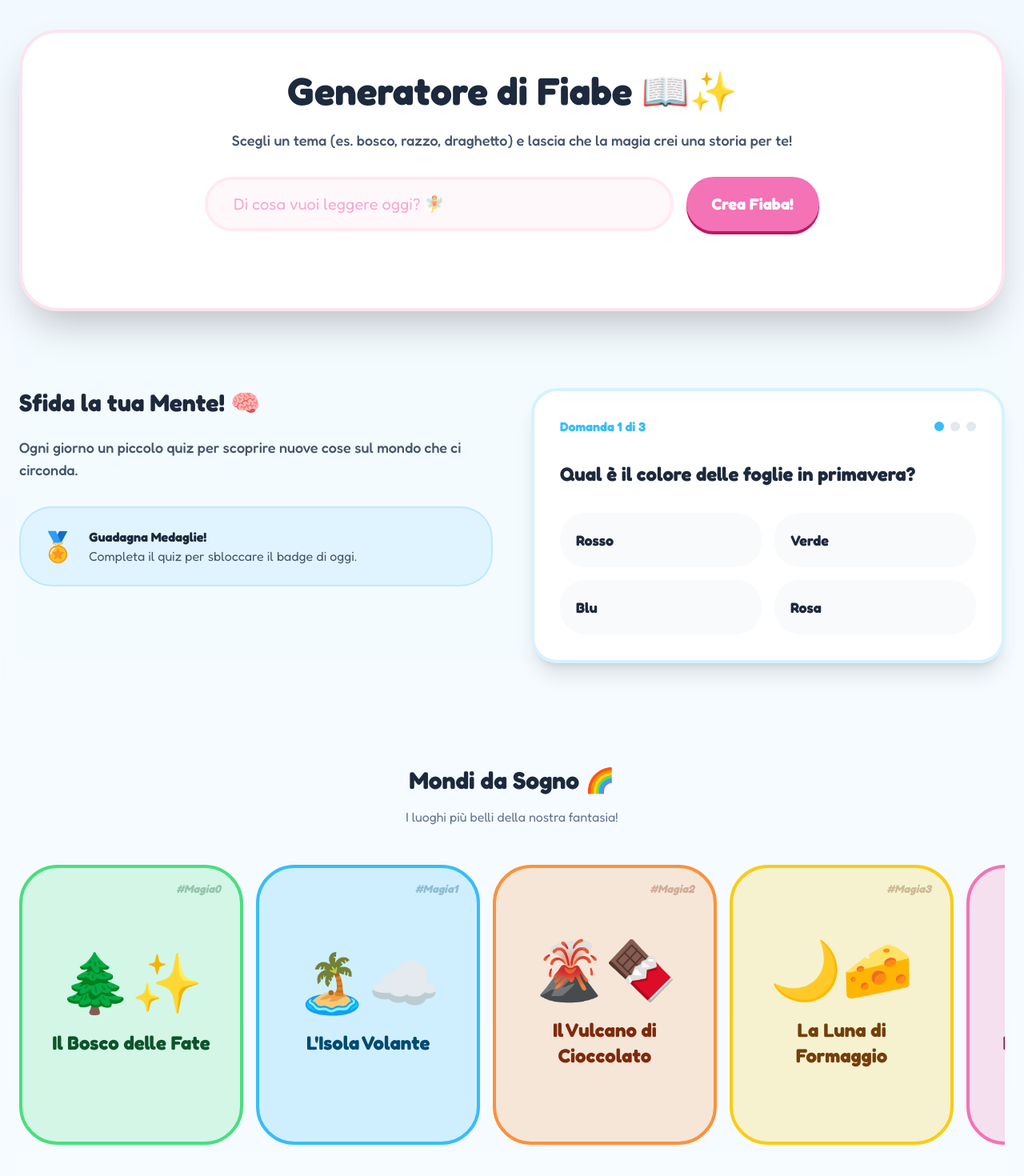
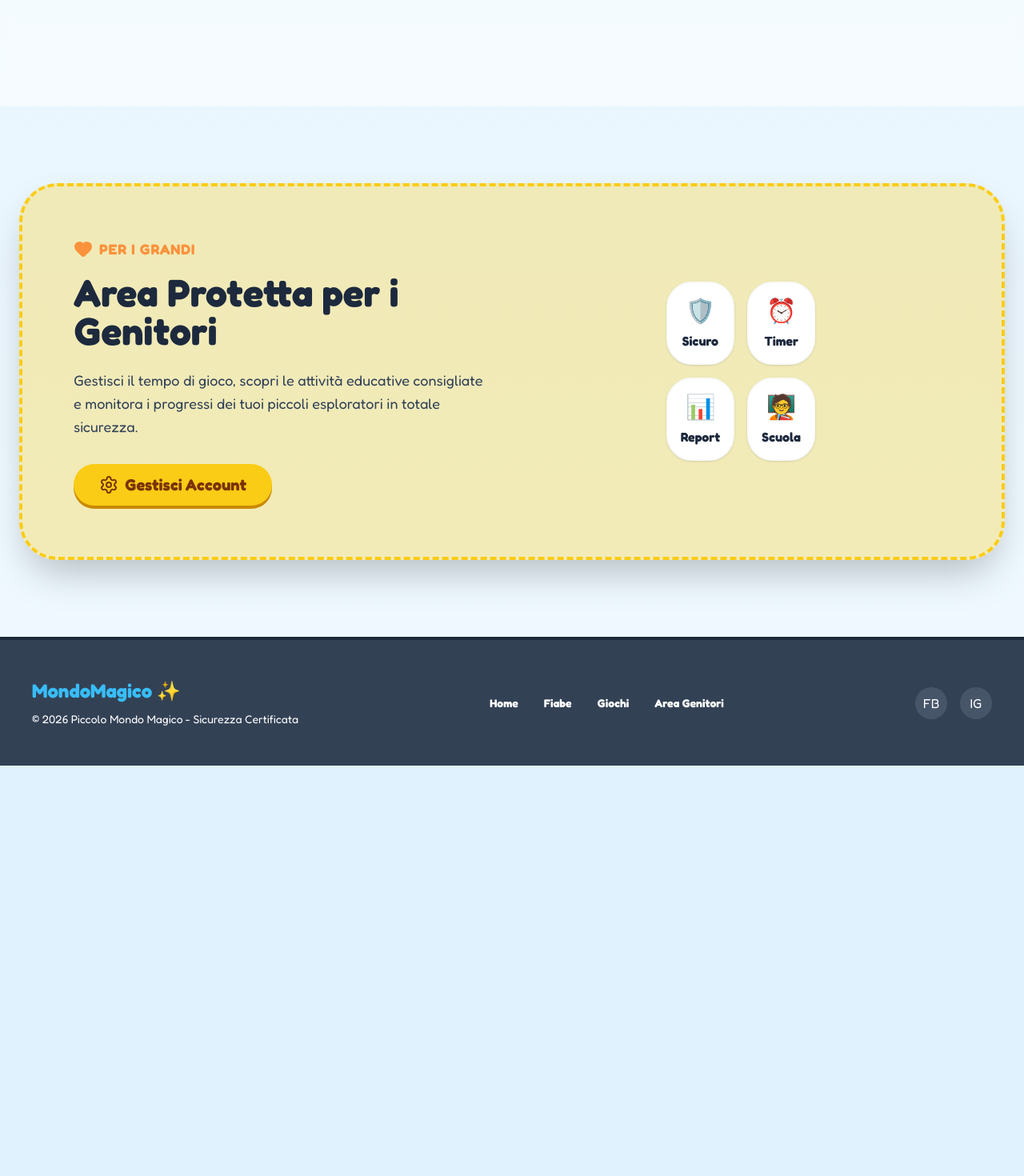
Before and after one commit to diaragiacomo-sudo/Bambini-world, a React (Vite) app: page / in a window 1280 px wide. Shown: the part 1266-2736 px from the top of the page at 80% size. After the commit the page ends 2223 px from the top, so only its background shows below. Built offline with nearby package versions, Linux system fonts and the light colour scheme.

Commit message:
feat: Add navigation to sections
Introduce `activeSection` state and `navigateTo` function to manage navigation between app sections. This allows users to smoothly transition to different content areas and closes the menu upon navigation.

```diff
--- a/src/App.tsx
+++ b/src/App.tsx
@@ -40,11 +40,18 @@ const NAV_ITEMS = [
 ];
 
 export default function App() {
+  const [activeSection, setActiveSection] = useState("home");
   const [isMenuOpen, setIsMenuOpen] = useState(false);
   const [isSoundOn, setIsSoundOn] = useState(true);
   const [loadingStory, setLoadingStory] = useState(false);
   const [generatedStory, setGeneratedStory] = useState("");
   const [storyTopic, setStoryTopic] = useState("");
+
+  const navigateTo = (section: string) => {
+    setActiveSection(section.toLowerCase());
+    setIsMenuOpen(false);
+    window.scrollTo({ top: 0, behavior: "smooth" });
+  };
 
   const generateStory = async () => {
     setLoadingStory(true);
@@ -75,7 +82,7 @@ export default function App() {
 
       {/* Navigation */}
       <nav className="relative z-50 px-6 py-4 flex items-center justify-between bg-white/80 backdrop-blur-md border-b-4 border-[#BAE6FD]">
-        <div className="flex items-center gap-3">
+        <div className="flex items-center gap-3 cursor-pointer" onClick={() => navigateTo("home")}>
           <div className="w-10 h-10 bg-brand-yellow rounded-xl flex items-center justify-center shadow-[0_4px_0_#EAB308]">
             <span className="text-xl">✨</span>
           </div>
@@ -89,13 +96,18 @@ export default function App() {
           {NAV_ITEMS.map((item) => (
             <button
               key={item.name}
+              onClick={() => navigateTo(item.name === "Per Genitori" ? "genitori" : item.name)}
               className={cn(
                 "px-6 py-2 rounded-full font-bold text-lg transition-all",
-                item.color === "sky" && "bg-brand-sky text-white shadow-[0_4px_0_#0284C7]",
-                item.color === "yellow" && "bg-brand-yellow text-amber-900 shadow-[0_4px_0_#CA8A04]",
-                item.color === "mint" && "bg-brand-mint text-emerald-900 shadow-[0_4px_0_#16A34A]",
-                item.color === "pink" && "bg-brand-pink text-white shadow-[0_4px_0_#BE185D]",
-                item.color === "orange" && "bg-brand-orange text-white shadow-[0_4px_0_#C2410C]",
+                activeSection === item.name.toLowerCase() || (activeSection === "genitori" && item.name === "Per Genitori")
+                  ? "bg-slate-800 text-white scale-105"
+                  : cn(
+                      item.color === "sky" && "bg-brand-sky text-white shadow-[0_4px_0_#0284C7] hover:translate-y-[-2px]",
+                      item.color === "yellow" && "bg-brand-yellow text-amber-900 shadow-[0_4px_0_#CA8A04] hover:translate-y-[-2px]",
+                      item.color === "mint" && "bg-brand-mint text-emerald-900 shadow-[0_4px_0_#16A34A] hover:translate-y-[-2px]",
+                      item.color === "pink" && "bg-brand-pink text-white shadow-[0_4px_0_#BE185D] hover:translate-y-[-2px]",
+                      item.color === "orange" && "bg-brand-orange text-white shadow-[0_4px_0_#C2410C] hover:translate-y-[-2px]",
+                    )
               )}
             >
               {item.name}
@@ -119,6 +131,15 @@ export default function App() {
         </div>
       </nav>
 
+      {/* Main Content Areas */}
+      <AnimatePresence mode="wait">
+        {activeSection === "home" && (
+          <motion.div
+            key="home"
+            initial={{ opacity: 0, y: 20 }}
+            animate={{ opacity: 1, y: 0 }}
+            exit={{ opacity: 0, y: -20 }}
+          >
             {/* Hero Section */}
             <header className="relative z-10 px-6 pt-12 pb-24 md:pt-24 max-w-7xl mx-auto flex flex-col md:flex-row items-center gap-12">
               <div className="flex-1 text-center md:text-left">
@@ -143,7 +164,7 @@ export default function App() {
                   transition={{ delay: 0.2 }}
                   className="flex flex-wrap justify-center md:justify-start gap-6 items-center"
                 >
-            <MagicButton variant="yellow" className="px-12 py-5 text-2xl rounded-[40px]">Inizia l'Avventura!</MagicButton>
+                  <MagicButton variant="yellow" onClick={() => navigateTo("giochi")} className="px-12 py-5 text-2xl rounded-[40px]">Inizia l'Avventura!</MagicButton>
                   <div className="flex items-center gap-3">
                      <div className="w-12 h-12 bg-brand-mint rounded-full flex items-center justify-center text-white shadow-[0_4px_0_#16A34A] cursor-pointer hover:translate-y-1 hover:shadow-none transition-all">
                        <PlayCircle size={28} />
@@ -172,127 +193,113 @@ export default function App() {
                     desc="Storie magiche che prendono vita."
                     icon={BookOpen}
                     color="pink"
+                    onClick={() => navigateTo("fiabe")}
                   />
                   <ActivityCard
                     title="Giochi Educativi"
                     desc="Mini quiz e giochi per diventare super intelligenti."
                     icon={Gamepad2}
                     color="sky"
+                    onClick={() => navigateTo("giochi")}
                   />
                   <ActivityCard
                     title="Laboratorio"
                     desc="Impara a disegnare e creare cose bellissime."
                     icon={Palette}
                     color="orange"
+                    onClick={() => navigateTo("creatività")}
                   />
                   <ActivityCard
                     title="Piccoli Scienziati"
                     desc="Video brevi per scoprire come funziona il mondo."
                     icon={Video}
                     color="mint"
+                    onClick={() => navigateTo("video")}
                   />
                 </div>
+              </div>
+            </main>
+          </motion.div>
+        )}
 
-          {/* AI Story Generator Section */}
+        {activeSection === "fiabe" && (
+          <motion.div
+            key="fiabe"
+            initial={{ opacity: 0, x: 100 }}
+            animate={{ opacity: 1, x: 0 }}
+            exit={{ opacity: 0, x: -100 }}
+            className="relative z-10 px-6 py-24 max-w-7xl mx-auto"
+          >
+            <div className="mb-12 flex items-center gap-4">
+               <button onClick={() => navigateTo("home")} className="p-4 bg-white rounded-full shadow-md text-2xl hover:scale-110 transition-transform">🏠</button>
+               <h2 className="text-5xl font-black text-slate-800">Fiabe Incantate 📖</h2>
+            </div>
+            {/* Move Generator here */}
             <div className="bg-white rounded-[3rem] p-8 md:p-12 shadow-2xl border-4 border-brand-pink/20 overflow-hidden relative">
-            <div className="absolute top-0 right-0 w-32 h-32 bg-brand-pink opacity-10 rounded-bl-full -z-10" />
               <div className="max-w-3xl mx-auto text-center">
-              <h3 className="text-3xl md:text-5xl font-black text-slate-800 mb-6">Generatore di Fiabe 📖✨</h3>
-              <p className="text-lg text-slate-600 mb-8 font-medium">
-                Scegli un tema (es. bosco, razzo, draghetto) e lascia che la magia crei una storia per te!
-              </p>
-
+                <h3 className="text-3xl md:text-5xl font-black text-slate-800 mb-6">Generatore di Fiabe ✨</h3>
+                <p className="text-lg text-slate-600 mb-8 font-medium">Scegli un tema e lascia che la magia crei una storia per te!</p>
                 <div className="flex flex-col md:flex-row gap-4 mb-12">
                   <input
                     type="text"
                     value={storyTopic}
                     onChange={(e) => setStoryTopic(e.target.value)}
                     placeholder="Di cosa vuoi leggere oggi? 🧚"
-                  className="flex-1 px-8 py-4 rounded-full text-xl border-4 border-brand-pink/10 focus:border-brand-pink focus:outline-none bg-brand-pink/5 placeholder:text-brand-pink/60 transition-all"
+                    className="flex-1 px-8 py-4 rounded-full text-xl border-4 border-brand-pink/10 focus:border-brand-pink focus:outline-none bg-brand-pink/5"
                   />
-                <MagicButton
-                  variant="pink"
-                  onClick={generateStory}
-                  className="whitespace-nowrap"
+                  <MagicButton variant="pink" onClick={generateStory}>{loadingStory ? "Creando..." : "Crea Fiaba!"}</MagicButton>
+                </div>
+                {generatedStory && (
+                  <motion.div initial={{ opacity: 0 }} animate={{ opacity: 1 }} className="p-8 bg-brand-pink/5 rounded-3xl text-left border-2 border-dashed border-brand-pink/30 font-medium italic leading-relaxed whitespace-pre-wrap">
+                    {generatedStory}
+                  </motion.div>
+                )}
+              </div>
+            </div>
+          </motion.div>
+        )}
+
+        {activeSection === "giochi" && (
+          <motion.div
+            key="giochi"
+            initial={{ opacity: 0, x: 100 }}
+            animate={{ opacity: 1, x: 0 }}
+            exit={{ opacity: 0, x: -100 }}
+            className="relative z-10 px-6 py-24 max-w-7xl mx-auto"
           >
-                  {loadingStory ? "Creando Magia..." : "Crea Fiaba!"}
-                </MagicButton>
+            <div className="mb-12 flex items-center gap-4">
+               <button onClick={() => navigateTo("home")} className="p-4 bg-white rounded-full shadow-md text-2xl hover:scale-110 transition-transform">🏠</button>
+               <h2 className="text-5xl font-black text-slate-800">Sala Giochi 🎮</h2>
             </div>
+            <div className="grid grid-cols-1 lg:grid-cols-2 gap-12">
+               <div><h3 className="text-3xl font-black mb-6">Sfida la tua Mente! 🧠</h3><MagicQuiz /></div>
+               <div className="bg-brand-sky/10 p-8 rounded-3xl border-2 border-brand-sky/20">
+                  <h4 className="text-2xl font-black mb-4 italic">Prossimamente...</h4>
+                  <p className="text-slate-600">Altre sfide magiche e mini-giochi interattivi stanno per arrivare!</p>
+               </div>
+            </div>
+          </motion.div>
+        )}
 
-              <AnimatePresence mode="wait">
-                {generatedStory && (
+        {["creatività", "video", "genitori"].includes(activeSection) && (
           <motion.div
-                    initial={{ opacity: 0, scale: 0.9 }}
-                    animate={{ opacity: 1, scale: 1 }}
-                    exit={{ opacity: 0, scale: 0.9 }}
-                    className="p-8 bg-brand-pink/5 rounded-3xl border-2 border-dashed border-brand-pink/30 text-left relative"
+            key="coming-soon"
+            initial={{ opacity: 0 }}
+            animate={{ opacity: 1 }}
+            className="relative z-10 px-6 py-48 text-center"
           >
-                    <div className="absolute -top-4 -left-4 text-4xl transform -rotate-12">💭</div>
-                    <div className="absolute -bottom-4 -right-4 text-4xl transform rotate-12">✨</div>
-                    <p className="text-xl text-slate-700 leading-relaxed whitespace-pre-wrap font-medium italic">
-                      {generatedStory}
-                    </p>
+            <div className="inline-block p-12 bg-white rounded-[4rem] shadow-2xl border-4 border-dashed border-brand-yellow">
+              <div className="text-6xl mb-6">🚀</div>
+              <h2 className="text-4xl font-black mb-4">Lavori in Corso!</h2>
+              <p className="text-xl text-slate-500 mb-8 italic">Stiamo preparando qualcosa di unico...</p>
+              <MagicButton variant="yellow" onClick={() => navigateTo("home")}>Torna alla Home</MagicButton>
+            </div>
           </motion.div>
         )}
       </AnimatePresence>
-            </div>
-          </div>
 
-          {/* Educational Game Section */}
-          <div className="grid grid-cols-1 lg:grid-cols-2 gap-12 mt-24">
-            <div>
-              <h3 className="text-3xl font-black text-slate-800 mb-6">Sfida la tua Mente! 🧠</h3>
-              <p className="text-lg text-slate-600 mb-8 font-medium">
-                Ogni giorno un piccolo quiz per scoprire nuove cose sul mondo che ci circonda.
-              </p>
-              <div className="p-6 bg-brand-sky/10 rounded-3xl border-2 border-brand-sky/20 flex items-center gap-4">
-                 <div className="text-4xl">🏅</div>
-                 <div>
-                    <div className="font-black text-slate-800">Guadagna Medaglie!</div>
-                    <div className="text-slate-600">Completa il quiz per sbloccare il badge di oggi.</div>
-                 </div>
-              </div>
-            </div>
-            <MagicQuiz />
-          </div>
-
-          {/* Magic Slider Section */}
-          <div className="mt-32">
-             <div className="text-center mb-12">
-                <h3 className="text-3xl font-black text-slate-800 mb-4">Mondi da Sogno 🌈</h3>
-                <p className="text-slate-500">I luoghi più belli della nostra fantasia!</p>
-             </div>
-             <div className="flex gap-4 overflow-x-auto pb-8 snap-x no-scrollbar">
-                {[
-                  { t: "Il Bosco delle Fate", i: "🌲✨", c: "mint" },
-                  { t: "L'Isola Volante", i: "🏝️☁️", c: "sky" },
-                  { t: "Il Vulcano di Cioccolato", i: "🌋🍫", c: "orange" },
-                  { t: "La Luna di Formaggio", i: "🌙🧀", c: "yellow" },
-                  { t: "Il Mondo Rainbow", i: "🌈🦄", c: "pink" },
-                ].map((item, idx) => (
-                  <motion.div
-                    key={idx}
-                    whileHover={{ scale: 1.05 }}
-                    className={cn(
-                      "snap-center min-w-[280px] h-[350px] rounded-[3rem] p-8 flex flex-col items-center justify-center text-center border-4 relative overflow-hidden",
-                      item.c === 'mint' && "bg-brand-mint/20 border-brand-mint text-green-900",
-                      item.c === 'sky' && "bg-brand-sky/20 border-brand-sky text-sky-900",
-                      item.c === 'orange' && "bg-brand-orange/20 border-brand-orange text-orange-900",
-                      item.c === 'pink' && "bg-brand-pink/20 border-brand-pink text-pink-900",
-                      item.c === 'yellow' && "bg-brand-yellow/20 border-brand-yellow text-yellow-900",
-                    )}
-                  >
-                    <div className="text-7xl mb-6">{item.i}</div>
-                    <div className="text-2xl font-black">{item.t}</div>
-                    <div className="absolute top-4 right-6 text-sm font-bold opacity-30 italic">#Magia{idx}</div>
-                  </motion.div>
-                ))}
-             </div>
-          </div>
-        </div>
-      </main>
-
-      {/* Parents Section Preview */}
+      {/* Parents Section Preview (Solo in Home) */}
+      {activeSection === "home" && (
         <section className="relative z-10 px-6 py-24 max-w-7xl mx-auto">
           <div className="bg-brand-yellow/30 p-8 md:p-16 rounded-[3rem] border-4 border-dashed border-brand-yellow flex flex-col md:flex-row items-center gap-12 shadow-2xl">
             <div className="flex-1">
@@ -304,45 +311,45 @@ export default function App() {
               <p className="text-lg text-slate-700 mb-8 leading-relaxed">
                 Gestisci il tempo di gioco, scopri le attività educative consigliate e monitora i progressi dei tuoi piccoli esploratori in totale sicurezza.
               </p>
-            <MagicButton variant="yellow" icon={Settings} className="bg-white hover:bg-slate-50 border-slate-200">
+              <MagicButton variant="yellow" icon={Settings} onClick={() => navigateTo("genitori")} className="bg-white hover:bg-slate-50 border-slate-200">
                 Gestisci Account
               </MagicButton>
             </div>
             <div className="flex-1 w-full flex justify-center">
                <div className="grid grid-cols-2 gap-4">
-                <div className="p-4 bg-white rounded-2xl shadow-sm text-center">
-                   <div className="text-3xl mb-2">🛡️</div>
-                   <div className="font-bold">Sicuro</div>
+                  {[
+                    { e: "🛡️", t: "Sicuro" },
+                    { e: "⏰", t: "Timer" },
+                    { e: "📊", t: "Report" },
+                    { e: "🧑‍🏫", t: "Scuola" },
+                  ].map(badge => (
+                    <div key={badge.t} className="p-4 bg-white rounded-2xl shadow-sm text-center border-2 border-slate-50 hover:border-brand-yellow transition-colors">
+                       <div className="text-3xl mb-2">{badge.e}</div>
+                       <div className="font-bold text-slate-800">{badge.t}</div>
                     </div>
-                <div className="p-4 bg-white rounded-2xl shadow-sm text-center">
-                   <div className="text-3xl mb-2">⏰</div>
-                   <div className="font-bold">Timer</div>
-                </div>
-                <div className="p-4 bg-white rounded-2xl shadow-sm text-center">
-                   <div className="text-3xl mb-2">📊</div>
-                   <div className="font-bold">Report</div>
-                </div>
-                <div className="p-4 bg-white rounded-2xl shadow-sm text-center">
-                   <div className="text-3xl mb-2">🧑‍🏫</div>
-                   <div className="font-bold">Scuola</div>
-                </div>
+                  ))}
                </div>
             </div>
           </div>
         </section>
+      )}
 
       {/* Footer */}
-      <footer className="relative z-10 bg-[#334155] border-t-4 border-[#1E293B] py-8 px-10 text-white">
-        <div className="max-w-7xl mx-auto flex flex-col md:flex-row items-center justify-between gap-6">
-          <div className="text-[14px]">© 2026 MondoMagico - Sicurezza Certificata per Bambini</div>
-          <div className="flex flex-wrap justify-center gap-8 text-[14px] font-medium">
-             <span className="cursor-pointer hover:text-brand-pink italic underline underline-offset-4 decoration-sky-400">Privacy Policy</span>
-             <span className="cursor-pointer hover:text-brand-pink italic underline underline-offset-4 decoration-sky-400">Contatti</span>
-             <span className="cursor-pointer hover:text-brand-pink italic underline underline-offset-4 decoration-sky-400">Guida per i piccoli</span>
+      <footer className="relative z-10 bg-[#334155] border-t-4 border-[#1E293B] py-12 px-10 text-white mt-auto">
+        <div className="max-w-7xl mx-auto flex flex-col md:flex-row items-center justify-between gap-12 text-center md:text-left">
+          <div className="text-[14px]">
+             <div className="font-black text-2xl mb-2 text-brand-sky">MondoMagico ✨</div>
+             © 2026 Piccolo Mondo Magico - Sicurezza Certificata
           </div>
-          <div className="flex gap-3">
-             <div className="w-8 h-8 bg-[#475569] rounded-full" />
-             <div className="w-8 h-8 bg-[#475569] rounded-full" />
+          <div className="flex flex-wrap justify-center gap-8 text-[14px] font-bold">
+             <span onClick={() => navigateTo("home")} className="cursor-pointer hover:text-brand-sky transition-colors">Home</span>
+             <span onClick={() => navigateTo("fiabe")} className="cursor-pointer hover:text-brand-sky transition-colors">Fiabe</span>
+             <span onClick={() => navigateTo("giochi")} className="cursor-pointer hover:text-brand-sky transition-colors">Giochi</span>
+             <span onClick={() => navigateTo("genitori")} className="cursor-pointer hover:text-brand-sky transition-colors">Area Genitori</span>
+          </div>
+          <div className="flex gap-4">
+             <div className="w-10 h-10 bg-[#475569] rounded-full flex items-center justify-center hover:bg-brand-pink transition-all cursor-pointer">FB</div>
+             <div className="w-10 h-10 bg-[#475569] rounded-full flex items-center justify-center hover:bg-brand-sky transition-all cursor-pointer">IG</div>
           </div>
         </div>
       </footer>
@@ -351,20 +358,21 @@ export default function App() {
       <AnimatePresence>
         {isMenuOpen && (
           <motion.div
-            initial={{ x: "100%" }}
-            animate={{ x: 0 }}
-            exit={{ x: "100%" }}
+            initial={{ x: "100%", opacity: 0 }}
+            animate={{ x: 0, opacity: 1 }}
+            exit={{ x: "100%", opacity: 0 }}
             className="fixed inset-0 z-[100] bg-white p-8 overflow-hidden"
           >
             <div className="flex justify-between items-center mb-12">
-               <span className="font-black text-2xl">MENU 🌈</span>
-               <button onClick={() => setIsMenuOpen(false)} className="p-3 bg-brand-sky/20 rounded-full"><X /></button>
+               <span className="font-black text-2xl uppercase tracking-tighter">Menu Magico 🌈</span>
+               <button onClick={() => setIsMenuOpen(false)} className="p-3 bg-brand-sky/20 rounded-full hover:rotate-90 transition-transform"><X /></button>
             </div>
-            <div className="flex flex-col gap-8 items-center">
+            <div className="flex flex-col gap-6 items-center">
                {NAV_ITEMS.map((item) => (
                  <button
                   key={item.name}
-                  className="text-3xl font-black text-slate-800 flex items-center gap-4"
+                  onClick={() => navigateTo(item.name === "Per Genitori" ? "genitori" : item.name)}
+                  className="text-4xl font-black text-slate-800 flex items-center gap-4 active:scale-95 transition-transform"
                  >
                    <item.icon size={32} className={cn(
                      item.color === 'pink' && "text-brand-pink",
@@ -376,6 +384,8 @@ export default function App() {
                    {item.name}
                  </button>
                ))}
+               <hr className="w-full border-slate-100 my-8" />
+               <button onClick={() => navigateTo("home")} className="text-2xl font-bold text-brand-sky italic underline decoration-4 active:scale-95 transition-transform">Torna alla Home</button>
             </div>
           </motion.div>
         )}
@@ -384,7 +394,7 @@ export default function App() {
   );
 }
 
-function ActivityCard({ title, desc, icon: Icon, color }: { title: string, desc: string, icon: any, color: 'pink' | 'sky' | 'orange' | 'mint' }) {
+function ActivityCard({ title, desc, icon: Icon, color, onClick }: { title: string, desc: string, icon: any, color: 'pink' | 'sky' | 'orange' | 'mint', onClick: () => void }) {
   const colors = {
     pink: "bg-brand-pink-bg border-brand-pink hover:border-pink-300 shadow-[0_6px_0_#F472B6]",
     sky: "bg-brand-sky-bg border-brand-sky hover:border-sky-300 shadow-[0_6px_0_#38BDF8]",
@@ -402,6 +412,7 @@ function ActivityCard({ title, desc, icon: Icon, color }: { title: string, desc:
   return (
     <motion.div
       whileHover={{ y: -10 }}
+      onClick={onClick}
       className={cn(
         "p-8 rounded-[32px] border-b-[6px] transition-all cursor-pointer group text-center bg-white",
         colors[color]
```
Lines whose indentation alone changed are shown as unchanged.
